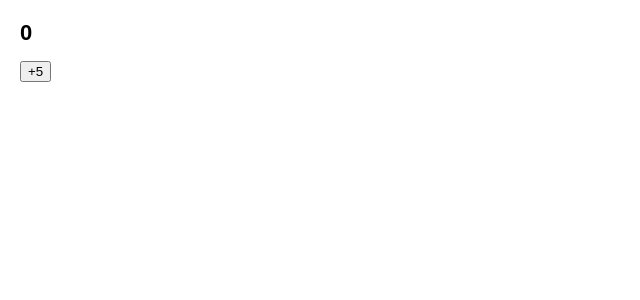
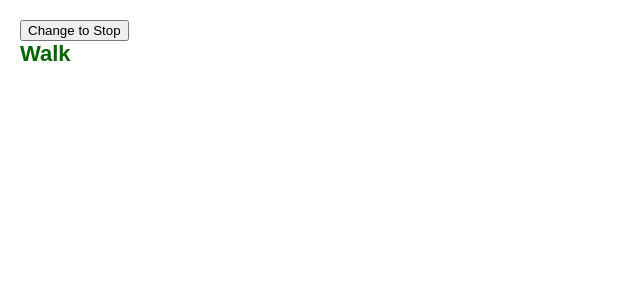
Before and after one commit to inai17ibar/react-sample-app, a React (Create React App) app: page / in a window 1280 px wide. Shown: the top 300 px of the page, without its empty margins (0-640 px from the left). Built offline with nearby package versions, Linux system fonts and the light colour scheme.

Commit message:
try to practice rendering update variable

```diff
--- a/src/App.js
+++ b/src/App.js
@@ -2,18 +2,24 @@ import React from 'react';
 import './App.css';
 import { useState } from 'react';
 
-export default function Counter() {
-  const [number, setNumber] = useState(0);
+export default function TrafficLight() {
+  const [walk, setWalk] = useState(true);
+
+  function handleClick() {
+    setWalk(!walk);
+    alert(walk ? 'Stop is next' : 'Walk is next');
+  }
 
   return (
     <>
-      <h1>{number}</h1>
-      <button onClick={() => {
-        setNumber(number + 5);
-        setTimeout(() => {
-          alert(number);
-        }, 3000);
-      }}>+5</button>
+      <button onClick={handleClick}>
+        Change to {walk ? 'Stop' : 'Walk'}
+      </button>
+      <h1 style={{
+        color: walk ? 'darkgreen' : 'darkred'
+      }}>
+        {walk ? 'Walk' : 'Stop'}
+      </h1>
     </>
-  )
+  );
 }
```
